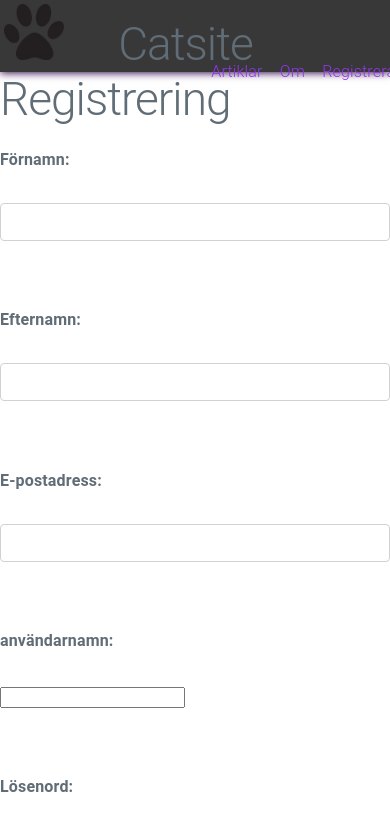
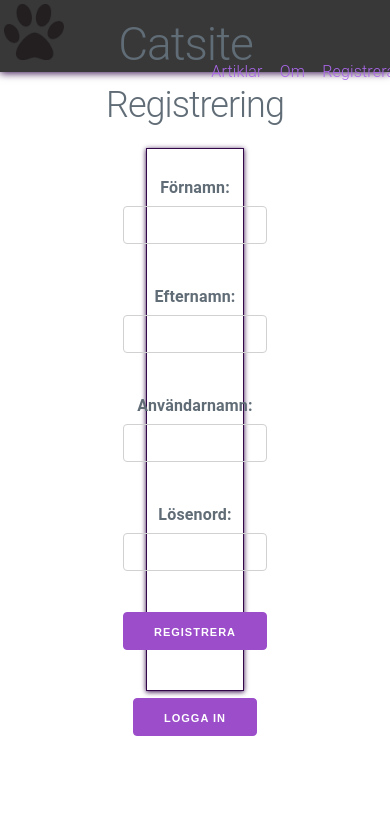
Before and after one commit to ligo2200/projekt_catsite_dt162g_vue, a Vue app: page /registration in a window 390 px wide. Shown: the top 829 px of the page. Built offline with nearby package versions, Linux system fonts and the light colour scheme.

Commit message:
styling registration done

```diff
--- a/src/components/Header.vue
+++ b/src/components/Header.vue
@@ -125,7 +125,7 @@ li a {
     margin-right: 5px;
     transition: background-color 0.4s;
     padding: 2%;
-    color: rgb(147, 52, 236);
+    color: rgb(170, 103, 233);
 }
 
 li a:hover {
--- a/src/components/Login.vue
+++ b/src/components/Login.vue
@@ -93,11 +93,8 @@ export default {
                 <label for="username">Användarnamn:</label>
                 <input v-model="login.username" type="text" id="username" name="username">
 
-
                 <label for="password">Lösenord:</label>
                 <input v-model="login.password" type="password" id="password" name="password">
-
-
 
                 <button type="submit" value="Logga in">Logga in</button>
             </form>
@@ -121,5 +118,9 @@ export default {
     border: 1px solid rgb(49, 7, 73);
     box-shadow: 0px 1px 5px rgb(49, 7, 73);
 }
+.error {
+    color: red;
+    font-size: 1.1rem;
+}
 
 </style>
--- a/src/components/Registration.vue
+++ b/src/components/Registration.vue
@@ -1,56 +1,3 @@
-<template>
-    <div class="flex flex-col items-center w-full">
-        <h1 class="font-medium text-2xl mt-8">Registrering</h1>
-        <!--Form for registration of new users-->
-        <div class="flex flex-col items-center my-6 mb-16 bg-seaweedgreen w-full md:w-3/4 lg:w-2/5 rounded-lg">
-            <span class="text-green-500 mb-6 mt-4">{{ message6 }}</span>
-            <span class="error text-red-500 mb-6">{{ message }}</span>
-            <form @submit.prevent="addUser()" class="flex flex-col items-center">
-
-                <label for="first_name" class="-mb-4 text-white">Förnamn:</label><br>
-                <input v-model="newUser.first_name" type="text" id="first_name" name="first_name"
-                    class="text-black p-1 focus:ring-yellow-600 rounded-md -mb-4">
-                <br><span class="error text-red-500 -mt-4">{{ message1 }}</span>
-
-                <br><br>
-                <label for="last_name" class="-mb-4 text-white">Efternamn:</label><br>
-                <input v-model="newUser.last_name" type="text" id="last_name" name="last_name"
-                    class="text-black p-1 focus:ring-yellow-600 rounded-md -mb-4">
-                <br><span class="error text-red-500 -mt-4">{{ message2 }}</span>
-
-                <br><br>
-                <label for="email" class="-mb-4 text-white">E-postadress:</label><br>
-                <input v-model="newUser.email" type="email" id="email" name="email"
-                    class="text-black p-1 focus:ring-yellow-600 rounded-md -mb-4">
-                <br><span class="error text-red-500 -mt-4">{{ message3 }}</span>
-
-                <br><br>
-                <label for="username" class="-mb-4 text-white">användarnamn:</label><br>
-                <input v-model="newUser.username" type="username" id="username" name="username"
-                    class="text-black p-1 focus:ring-yellow-600 rounded-md -mb-4">
-                <br><span class="error text-red-500 -mt-4">{{ message4 }}</span>
-
-
-                <br><br>
-                <label for="password" class="-mb-4 text-white">Lösenord:</label><br>
-                <input v-model="newUser.password" type="password" id="password" name="password"
-                    class="text-black p-1 focus:ring-yellow-600 rounded-md -mb-4">
-                <br><span class="error text-red-500 text-center -mt-4">{{ message5 }}</span>
-
-
-                <br><br>
-                <input type="submit" value="Registrera"
-                    class="p-2 w-2/4 self-center text-yellow-500 font-medium mb-8 hover:bg-yellow-700 hover:bg-opacity-30 hover:text-yellow-300 border-2 border-yellow-500 border-opacity-50 rounded-lg">
-
-            </form>
-        </div>
-        <router-link to="/login"
-            class="bg-seaweedgreen text-white text-center font-semibold border-2 border-seaweedgreen p-2 rounded-md mb-10 w-36 lg:w-1/6 hover:bg-yellow-500 hover:bg-opacity-30 hover:text-seaweedgreen"><button>Logga
-                in</button></router-link>
-    </div>
-</template>
-
-
 <script>
 import { RouterLink } from 'vue-router';
 
@@ -69,8 +16,7 @@ export default {
             message2: "",
             message3: "",
             message4: "",
-            message5: "",
-            message6: ""
+            message5: ""
         };
     },
     components: {
@@ -91,45 +37,30 @@ export default {
 
 
 
-            //variables with regex for checking email and password
-            const emailRegex = /^[a-zA-Z0-9._-]+@[a-zA-Z0-9.-]+\.[a-zA-Z]{2,4}$/;
+            //variables with regex for checking password
             const passwordRegex = /^(?=.*[a-z])(?=.*[A-Z])(?=.*\d{2,}).{8,}$/;
 
             if (this.newUser.first_name.length <= 2) { // check if written correctly in inputs
-
                 this.message1 = "Kontrollera att du skrivit minst 2 tecken i fältet Förnamn.";
-
             }
 
             if (this.newUser.last_name.length <= 2) { // check if written correctly in inputs
-
                 this.message2 = "Kontrollera att du skrivit minst 2 tecken i fältet Efternamn.";
-
-            }
-
-            if (!emailRegex.test(this.newUser.email)) {
-
-                this.message3 = "Kontrollera att du skrivit in din email korrekt.";
-
             }
 
             if (this.newUser.username.length <= 2) {
-                this.message4 = "Kontrollera att du skrivit in minst två tecken i fältet Användarnamn.";
+                this.message3 = "Kontrollera att du skrivit in minst två tecken i fältet Användarnamn.";
             }
 
             if (!passwordRegex.test(this.newUser.password)) {
-
-                this.message5 = "Kontrollera att lösenordet är minst 8 tecken långt. Kontrollera att du skrivit minst en stor bokstav, minst en liten bokstav samt minst två siffror i lösenordet.";
-
+                this.message4 = "Kontrollera att lösenordet är minst 8 tecken långt. Kontrollera att du skrivit minst en stor bokstav, minst en liten bokstav samt minst två siffror i lösenordet.";
             }
 
-
-            if (this.newUser.name.length > 3 && emailRegex.test(this.newUser.email) && passwordRegex.test(this.newUser.password)) {
+            if (this.newUser.name.length > 3 && passwordRegex.test(this.newUser.password)) {
 
                 let UserBody = {
                     first_name: this.newUser.first_name,
                     last_name: this.newUser.last_name,
-                    email: this.newUser.email,
                     username: this.newUser.username,
                     password: this.newUser.password
                 };
@@ -149,13 +80,12 @@ export default {
                 this.newUser = {
                     first_name: "",
                     last_name: "",
-                    email: "",
                     username: "",
                     password: ""
                 };
 
                 //message if user registrered correctly
-                this.message6 = "Användare registrerad! Gå vidare till inloggningssidan för att logga in.";
+                this.message5 = "Användare registrerad! Gå vidare till inloggningssidan för att logga in.";
 
                 this.$emit("userAdded");
 
@@ -168,3 +98,63 @@ export default {
 }
 
 </script>
+
+<template>
+    <div class="cont">
+        <h2>Registrering</h2>
+        <!--Form for registration of new users-->
+        <div class="cont1">
+            <span class="text-green-500 mb-6 mt-4">{{ message5 }}</span>
+            <span class="error text-red-500 mb-6">{{ message }}</span>
+            <form @submit.prevent="addUser()" class="flex flex-col items-center">
+
+                <br>
+                <label for="first_name" class="-mb-4 text-white">Förnamn:</label>
+                <input v-model="newUser.first_name" type="text" id="first_name" name="first_name">
+                <span class="error text-red-500 -mt-4">{{ message1 }}</span><br><br>
+
+                <label for="last_name" class="-mb-4 text-white">Efternamn:</label>
+                <input v-model="newUser.last_name" type="text" id="last_name" name="last_name">
+                <span class="error text-red-500 -mt-4">{{ message2 }}</span><br><br>
+
+                <label for="username" class="-mb-4 text-white">Användarnamn:</label>
+                <input v-model="newUser.username" type="text" id="username" name="username">
+                <span class="error text-red-500 -mt-4">{{ message3 }}</span><br><br>
+
+                <label for="password" class="-mb-4 text-white">Lösenord:</label>
+                <input v-model="newUser.password" type="password" id="password" name="password">
+                <span class="error text-red-500 text-center -mt-4">{{ message4 }}</span><br><br>
+
+                <input type="submit" value="Registrera">
+
+            </form>
+        </div>
+        <router-link to="/" class="login"><button>Logga in</button></router-link>
+    </div>
+</template>
+
+<style scoped>
+.cont {
+    display: flex;
+    flex-direction: column;
+    align-items: center;
+    width: 100%;
+    margin-top: 3%;
+    text-align: center;
+}
+.cont1 {
+    display: flex;
+    flex-direction: column;
+    align-items: center;
+    width: 25%;
+    border: 1px solid rgb(49, 7, 73);
+    box-shadow: 0px 1px 5px rgb(49, 7, 73);
+}
+.login {
+    margin-top: 2%;
+}
+.error {
+    color: red;
+    font-size: 1.1rem;
+}
+</style>
```
